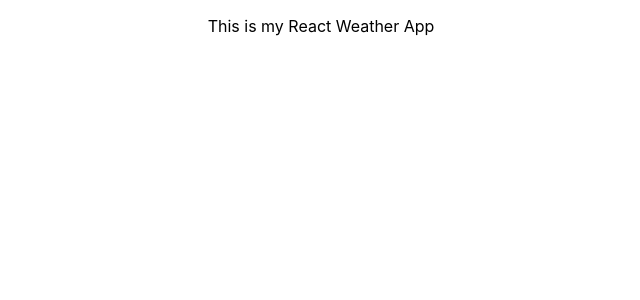
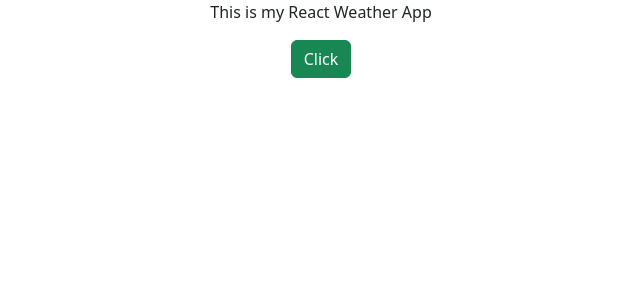
Before and after one commit to Sophie-Ndobe/final-project-react-weather-app, a React (Create React App) app: page / in a window 1280 px wide. Shown: the top 300 px of the page, without its empty margins (319-959 px from the left). Built offline with nearby package versions, Linux system fonts and the light colour scheme.

Commit message:
Added axios and bootstrap

```diff
--- a/package.json
+++ b/package.json
@@ -6,7 +6,10 @@
     "@testing-library/jest-dom": "^5.17.0",
     "@testing-library/react": "^13.4.0",
     "@testing-library/user-event": "^13.5.0",
+    "axios": "^1.6.1",
+    "bootstrap": "^5.3.2",
     "react": "^18.2.0",
+    "react-bootstrap": "^2.9.1",
     "react-dom": "^18.2.0",
     "react-scripts": "5.0.1",
     "web-vitals": "^2.1.4"
--- a/src/App.js
+++ b/src/App.js
@@ -3,7 +3,10 @@
 function App() {
   return (
     <div className="App">
-      <p>This is my React Weather App</p>
+      <div className="container">
+        <p>This is my React Weather App</p>
+        <button className="btn btn-success">Click</button>
+      </div>
     </div>
   );
 }
--- a/src/index.js
+++ b/src/index.js
@@ -3,6 +3,7 @@
 import './index.css';
 import App from './App';
 import reportWebVitals from './reportWebVitals';
+import "bootstrap/dist/css/bootstrap.min.css";
 
 const root = ReactDOM.createRoot(document.getElementById('root'));
 root.render(
```
Also changed, not shown: 1 other file (tests, documents, lock files or other folders).
